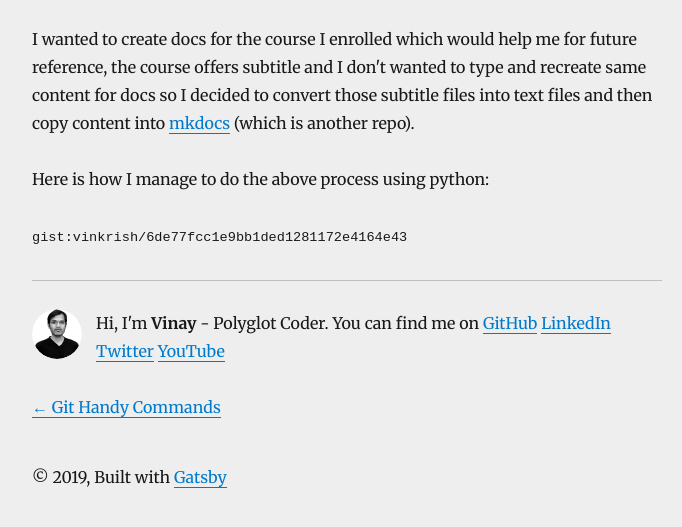
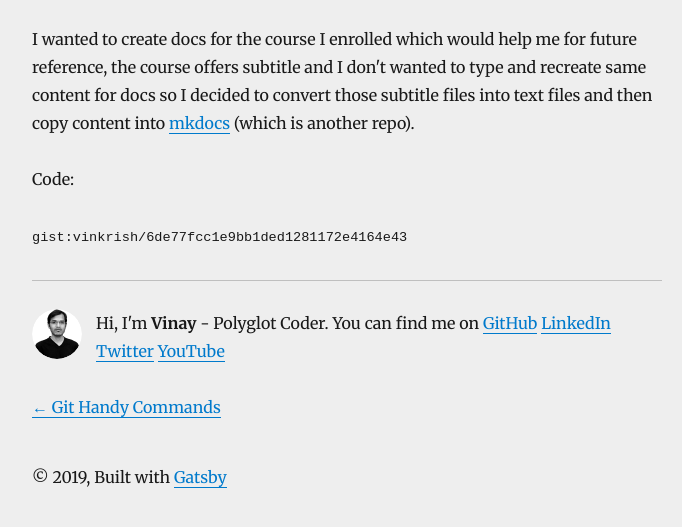
Before and after one commit to vinkrish/vinkrish.github.io, a Gatsby site: page /markdown/subtitle-text-extraction/ in a window 1280 px wide. Shown: the part 231-758 px from the top of the page, without its empty margins (293-975 px from the left). Built offline with nearby package versions, Linux system fonts and the light colour scheme; Gatsby itself is replaced by a stand-in of ours; some packages are replaced by stand-ins of ours.

Commit message:
updated dependencies

```diff
--- a/content/blog/markdown/subtitle-text-extraction.md
+++ b/content/blog/markdown/subtitle-text-extraction.md
@@ -5,6 +5,6 @@ date: '2019-02-23'
 
 I wanted to create docs for the course I enrolled which would help me for future reference, the course offers subtitle and I don't wanted to type and recreate same content for docs so I decided to convert those subtitle files into text files and then copy content into [mkdocs](https://www.mkdocs.org/) (which is another repo).
 
-Here is how I manage to do the above process using python:
+Code:
 
 `gist:vinkrish/6de77fcc1e9bb1ded1281172e4164e43`
--- a/package.json
+++ b/package.json
@@ -22,7 +22,7 @@
     "gatsby-plugin-sharp": "^2.0.6",
     "gatsby-plugin-typography": "^2.2.0",
     "gatsby-remark-copy-linked-files": "^2.0.5",
-    "gatsby-remark-embed-gist": "^1.1.5",
+    "gatsby-remark-embed-gist": "^1.1.7",
     "gatsby-remark-images": "^2.0.4",
     "gatsby-remark-prismjs": "^3.0.0",
     "gatsby-remark-responsive-iframe": "^2.0.5",
```
Also changed, not shown: 1 other file.
